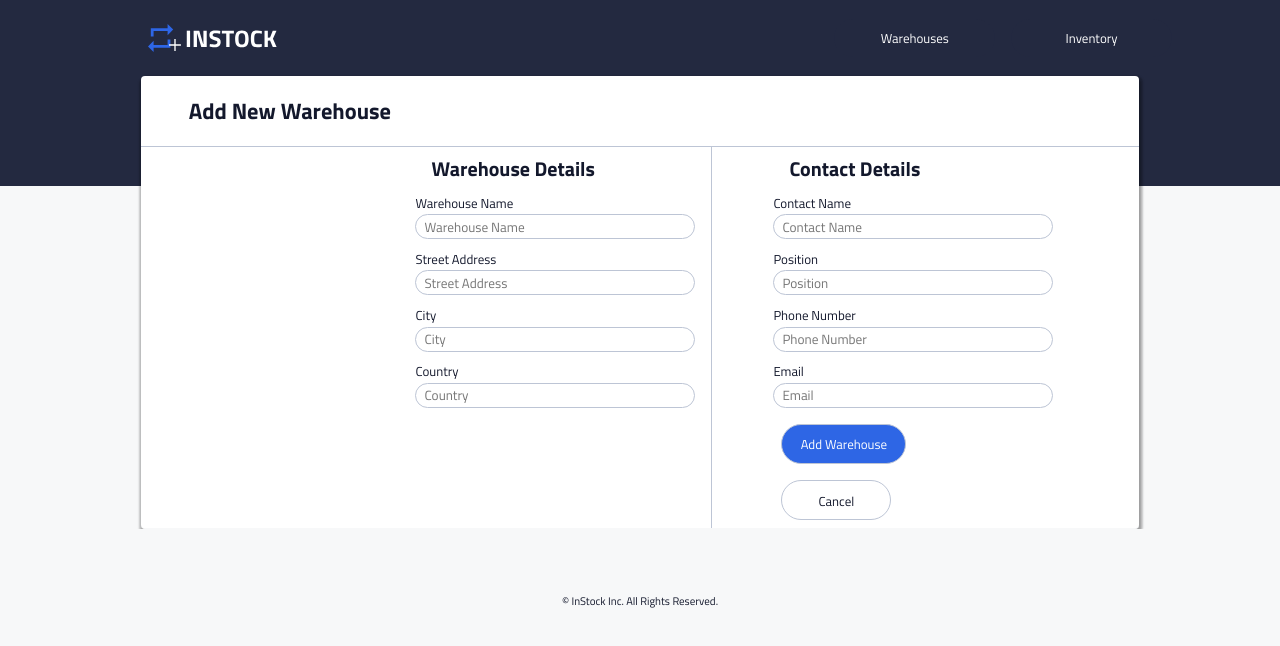
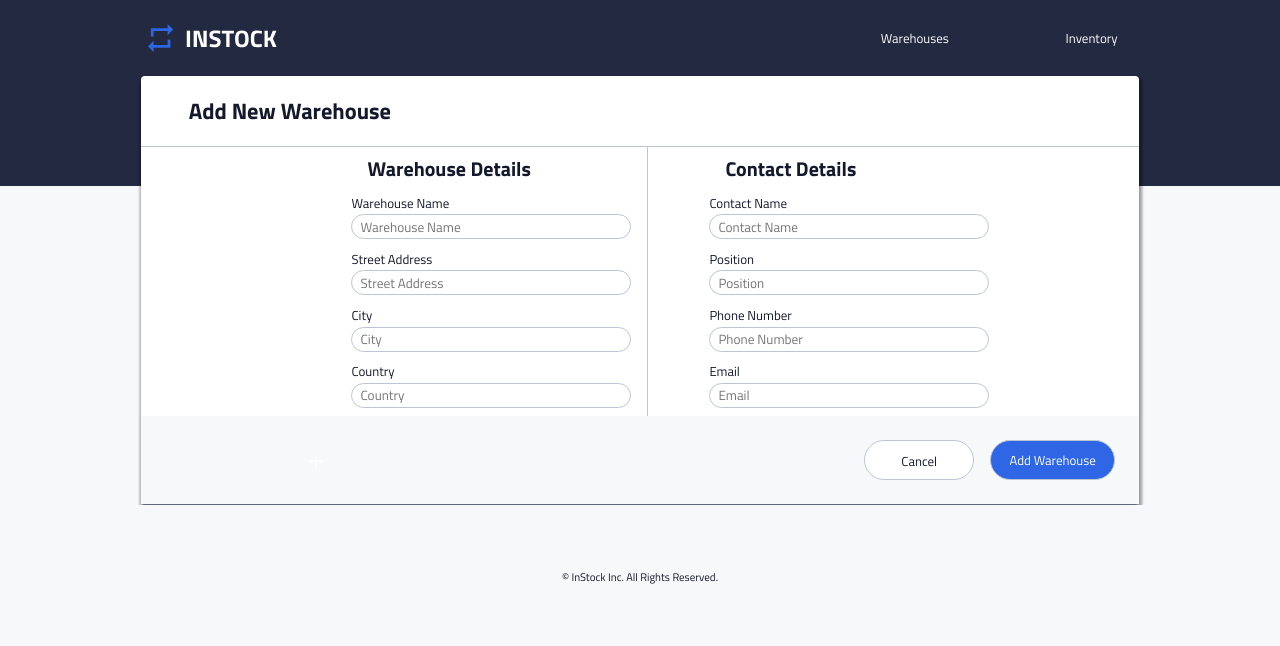
Before and after one commit to jorge-mantilla/in-stock, a React (Create React App) app: page /AddWarehouse in a window 1280 px wide. Shown: the top 646 px of the page. Built offline with nearby package versions, Linux system fonts and the light colour scheme; no server answers.

Commit message:
adjusted route in warehouses.js and fixed styling for add/edit

```diff
--- a/src/Pages/AddWarehouse/AddWarehouse.js
+++ b/src/Pages/AddWarehouse/AddWarehouse.js
@@ -5,7 +5,6 @@ import axios from "axios";
 import PlusIcon from "../../assets/Icons/add-24px.svg";
 import { Link, useNavigate } from "react-router-dom";
 const { v4: uuidv4 } = require("uuid");
-// import { useParams } from "react-router-dom";
 
 function AddWarehouse() {
 
@@ -156,19 +155,21 @@ function AddWarehouse() {
                   onChange={handleInputChange}
                   className="addForm__input"
                 />
-                <button className="btn btn__submit" type="submit">
-                  Add Warehouse
-                </button>
-                <Link to="/warehouses"><button type="click" className="btn__cancel">
-                  Cancel
-                </button>
-                </Link>
-                <img className="btn--plus" src={PlusIcon} alt="Add Icon" />
               </div>
 
             </form>
           </div>
         </div>
+            <div className="addForm__button-box">
+                <button className="btn btn__submit" type="submit" onClick={handleSubmit}>
+                  Add Warehouse
+                </button>
+                <Link to="/warehouses"><button type="click" className="btn__canceler">
+                  Cancel
+                </button>
+                </Link>
+                <img className="btn--plus" src={PlusIcon} alt="Add Icon" />
+          </div>
     </article>
   );
 }
--- a/src/Pages/AddWarehouse/AddWarehouse.scss
+++ b/src/Pages/AddWarehouse/AddWarehouse.scss
@@ -8,7 +8,7 @@
   border-radius: .25rem;
   box-shadow: .125rem .125rem .125rem .125rem rgba(0, 0, 0, 0.2),
     0rem .25rem .125rem .125rem rgba(0, 0, 0, 0.2);
-  border-bottom: .0625rem solid $background-color--Light-Gray;
+  border-bottom: 1px solid $secondary-color--Slate;
   width: 95vw;
 
   @include md {
@@ -54,6 +54,9 @@
       display: inline-flex;
       width: 88vw;
       justify-content: space-evenly;
+    }
+    @include lg {
+      width: 78vw;
     }
   }
 
@@ -134,11 +137,11 @@
 
   &__button-box {
     display: flex;
+    flex-direction: row-reverse;
     background-color: $background-color--Light-Gray;
     justify-content: space-evenly;
     padding: 16px;
     position: relative;
-
     @include md {
       justify-content: end;
     }
@@ -168,7 +171,7 @@
   height: 16px;
 }
 
-.btn__cancel {
+.btn__canceler {
   background-color: $primary-color--Instock_White;
   display: flex;
   justify-content: center;
--- a/src/Pages/EditInventory/EditInventory.js
+++ b/src/Pages/EditInventory/EditInventory.js
@@ -2,10 +2,10 @@ import "./EditInventory.scss";
 import { useEffect, useState } from "react";
 import axios from "axios";
 import AddIcon from "../../assets/Icons/arrow_back-24px.svg";
-import { Link, Navigate } from "react-router-dom";
+import { Link } from "react-router-dom";
 import { useParams } from "react-router-dom";
 import { useNavigate } from "react-router-dom";
-import BackIcon from '../../assets/Icons/arrow_back-24px.svg';
+// import BackIcon from '../../assets/Icons/arrow_back-24px.svg';
 
 
 function EditInventory() {
--- a/src/Pages/EditWarehouse/EditWarehouse.js
+++ b/src/Pages/EditWarehouse/EditWarehouse.js
@@ -1,7 +1,7 @@
 import "./EditWarehouse.scss";
 import { useEffect, useState } from "react";
 import axios from "axios";
-import AddIcon from "../../assets/Icons/arrow_back-24px.svg";
+// import AddIcon from "../../assets/Icons/arrow_back-24px.svg";
 import { Link, useNavigate } from "react-router-dom";
 import { useParams } from "react-router-dom";
 
@@ -63,14 +63,14 @@ function EditWarehouse() {
     <article className="editForm">
       <div className="editForm__tablet-header-box">
         <h1 className="editForm__header">Edit Warehouse</h1>
-        <Link to="../warehouses">
+        {/* <Link to="../warehouses">
           <img
             id="warehouse__btn--icon"
             className="btn--icon"
             src={AddIcon}
             alt="Add Icon"
           />
-        </Link>
+        </Link> */}
       </div>
       <div className="editForm__whd-border"></div>
       <div className="editForm__tablet-wrapper">
@@ -159,19 +159,18 @@ function EditWarehouse() {
               onChange={handleInputChange}
               className="editForm__input"
             />
-            <button className="btn btn__submit" type="submit">
+          </div>
+        </form>
+      </div>
+      <div className="editForm__button-box">
+            <button className="btn btn__submit" type="submit" onClick={handleSubmit}>
               Save
             </button>
-            <button type="click" className="btn__cancel">
+            <button type="click" className="btn__cancelee">
               Cancel
             </button>
             {/* <img className="btn--plus" src={PlusIcon} alt="Add Icon" /> */}
-          </div>
-        </form>
-      </div>
-
-      {/* <div className="editForm__button-box">
-            </div> */}
+            </div>
     </article>
   );
 }
--- a/src/Pages/EditWarehouse/EditWarehouse.scss
+++ b/src/Pages/EditWarehouse/EditWarehouse.scss
@@ -183,7 +183,7 @@
   height: 16px;
 }
 
-.btn__cancel {
+.btn__cancelee {
   background-color: $primary-color--Instock_White;
   display: flex;
   justify-content: center;
--- a/src/Pages/WarehousePage/WarehousePage.js
+++ b/src/Pages/WarehousePage/WarehousePage.js
@@ -2,13 +2,9 @@
 import { Link } from 'react-router-dom';
 import axios from "axios";
 import { useState } from "react";
-
-
 import '../WarehousePage/WarehousePage.scss';
-
 import DeleteModal from "../../components/DeleteModal/DeleteModal";
-
-import Warehouses from "../../components/Warehouses/warehouses.js";
+import Warehouses from "../../components/Warehouses/Warehouses.js";
 import AddIcon from '../../assets/Icons/add-24px.svg';
 import SortIcon from "../../assets/Icons/sort-24px.svg";
 
@@ -21,7 +17,7 @@ function WarehousePage(props) {
     const [showDelete, setShowDelete] = useState(false);
     const [selectedWarehouse, setSelectedWarehouse] = useState(null);
 
-    function deleteHandler(item) {
+    function deleteClickHandler(item) {
         console.log("clicked:", item);
         setSelectedWarehouse(item);
         setShowDelete(!showDelete);
@@ -89,8 +85,8 @@ function WarehousePage(props) {
                             </li>
                         </ul>
                     </section>
-                    <Warehouses deleteHandler={deleteHandler} />
-                    {showDelete && <DeleteModal deleteHandler={deleteHandler} warehouse={selectedWarehouse} handleDelete={handleDelete} context="warehouse" />}
+                    <Warehouses deleteClickHandler={deleteClickHandler} />
+                    {showDelete && <DeleteModal deleteClickHandler={deleteClickHandler} context="warehouse" selectedWarehouse={selectedWarehouse} />}
                 </div >
             </section >
         </>
--- a/src/components/Warehouses/warehouses.js
+++ b/src/components/Warehouses/warehouses.js
@@ -13,7 +13,7 @@ import EditIcon from '../../assets/Icons/edit-blue-24px.svg';
 
 function Warehouses(props) {
     const [warehousesArray, setWarehousesArray] = useState([])
-    const deleteHandler = props.deleteHandler
+    const deleteClickHandler = props.deleteClickHandler
 
     useEffect(() => {
         axios.get(`http://localhost:5051/warehouses`).then((response) => {
@@ -55,11 +55,11 @@ function Warehouses(props) {
                                 </div>
                             </div>
                             <div className="warehouse-data__footer">
-                                <div id="footer--icon" className="warehouse-data__footer" onClick={() => deleteHandler(warehouse)}>
+                                <div id="footer--icon" className="warehouse-data__footer" onClick={() => deleteClickHandler(warehouse)}>
                                     <img src={DeleteIcon} alt="Delete Icon" />
                                 </div>
 
-                                <Link id="footer--icon" className="warehouse-data__footer--icon" to={'/EDIT THIS SPECIFIC inventory'}>
+                                <Link id="footer--icon" className="warehouse-data__footer--icon" to={`/EditWarehouse/${warehouse.id}`}>
                                     <img src={EditIcon} alt="Edit Icon" />
                                 </Link>
                             </div>
```
